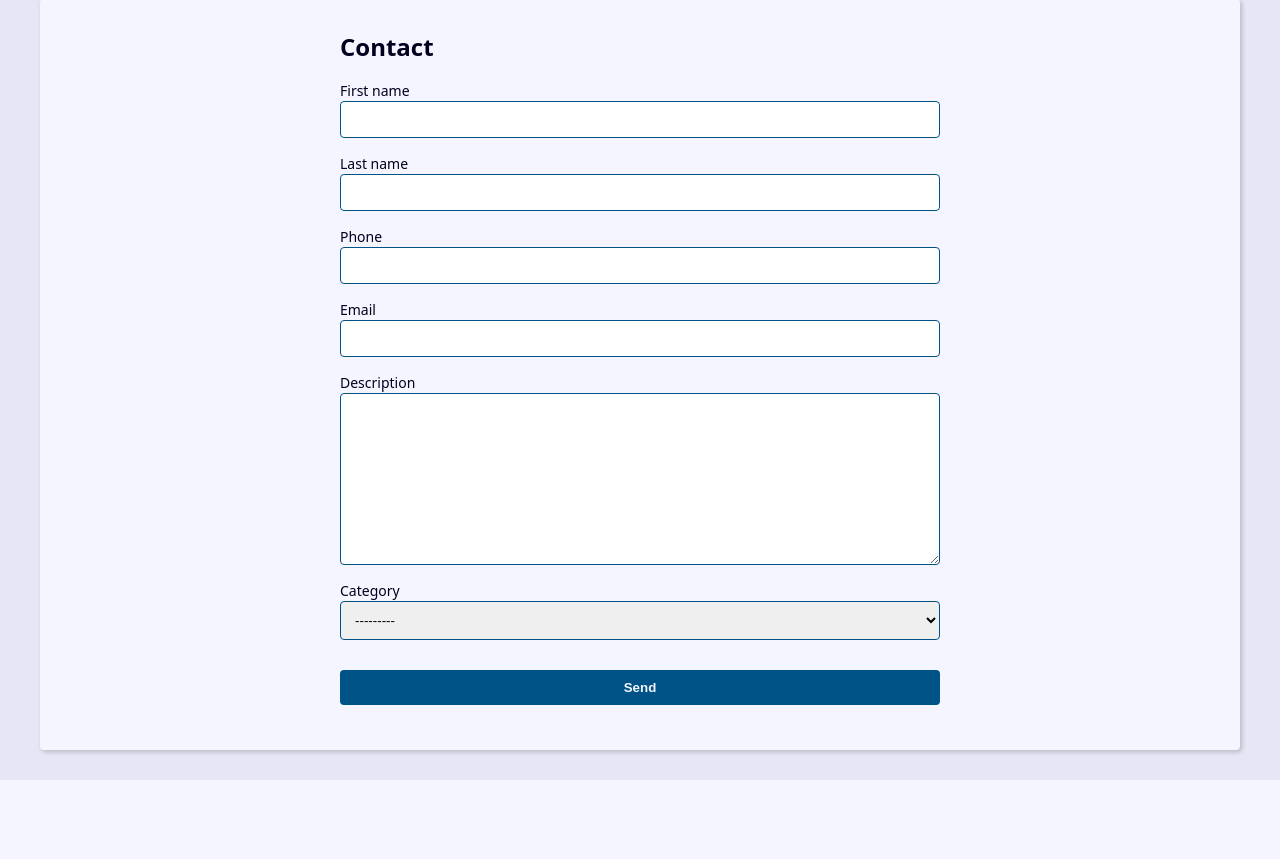
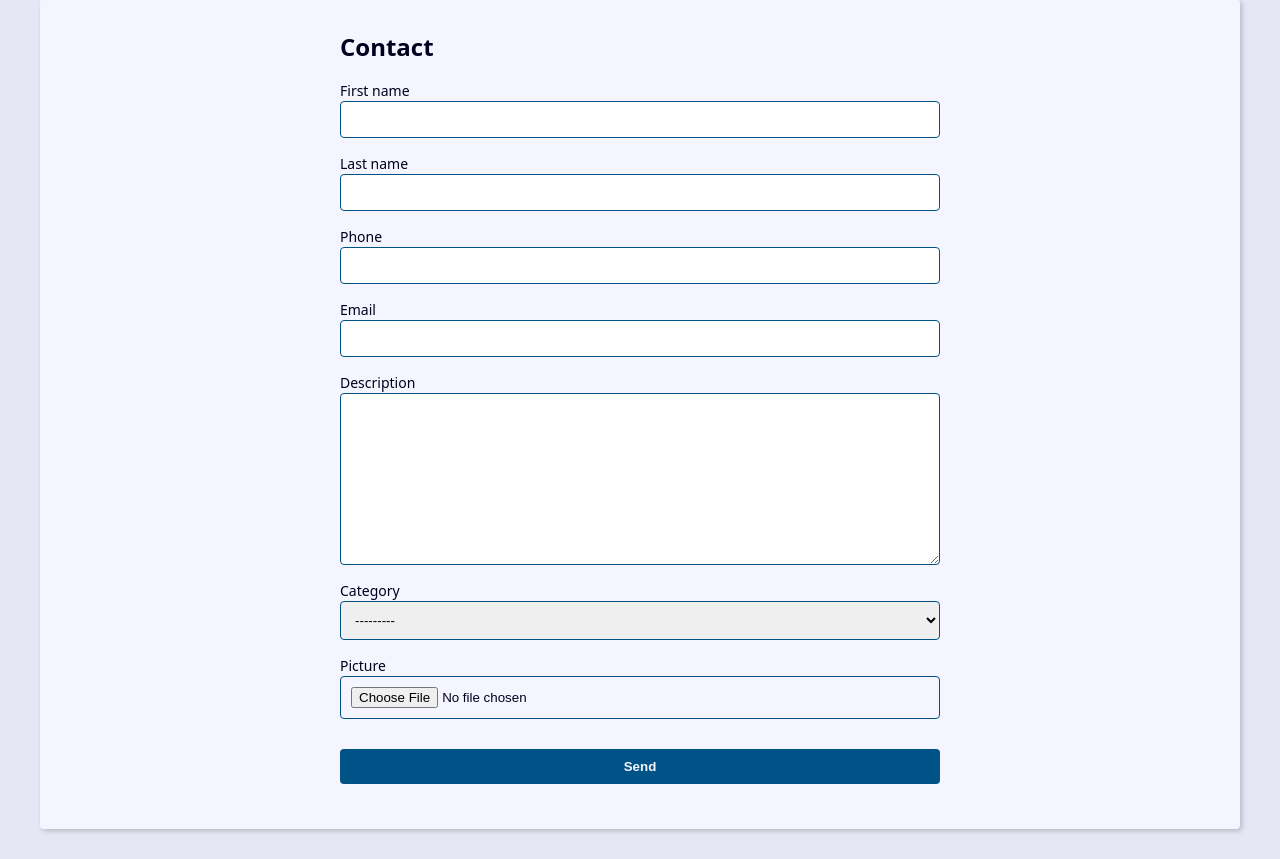
Before and after one commit to BenoGustavo/AgendaDjango, a Django app: page /contact/create/ in a window 1280 px wide. Shown: the part 270-1129 px from the top of the page. Before the commit the page ends 1050 px from the top, so only its background shows below. Run offline with Django 5.2, Linux system fonts and the light colour scheme; data that the repository does not hold is empty.

Commit message:
making images work for the contacts

```diff
--- a/contact/forms.py
+++ b/contact/forms.py
@@ -4,6 +4,14 @@ from . import models
 
 
 class ContactForm(forms.ModelForm):
+    picture = forms.ImageField(
+        widget=forms.FileInput(
+            attrs={
+                "accept": "image/*",
+            }
+        )
+    )
+
     class Meta:
         model = models.Contact
         fields = (
@@ -13,6 +21,7 @@ class ContactForm(forms.ModelForm):
             "email",
             "description",
             "category",
+            "picture",
         )
 
         # widgets = {"first_name": forms.PasswordInput()}
--- a/contact/templates/contact/create.html
+++ b/contact/templates/contact/create.html
@@ -20,6 +20,13 @@
                         {{ field }}
                         {{ field.errors }}
                     </div>
+
+                    {% if field.name == "picture" and field.value.url %}
+                        <div class="form__group">
+                            <img src="{{ field.value.url }}" alt="image">
+                        </div>
+                    {% endif %}
+
                 {% endfor %}
             </div>
 
--- a/contact/templates/contact/single_contact.html
+++ b/contact/templates/contact/single_contact.html
@@ -13,6 +13,12 @@
         <p><b>Description:</b> {{ contact.description }}</p>
         <p><b>Category:</b> {{ contact.category.name }}</p>
 
+        {% comment %} Check if the contact has a picture and display it {% endcomment %}
+
+        {% if contact.picture %}
+            <p><img src="{{contact.picture.url}}" alt="{{ contact.first_name }} {{contact.last_name}}"></p>
+        {% endif %}
+
         <div class="contact__links">
             <a href={% url "contact:update" contact.id %} class="button button__link">Update</a>
             <form action="{% url "contact:delete" contact.id %}" method="{{form__method}}">
--- a/contact/views/contact_forms.py
+++ b/contact/views/contact_forms.py
@@ -9,7 +9,7 @@ def create(request):
 
     # This will be the view for the contact creation form, if the user is only entering the page it won't trigger.
     if request.method == "POST":
-        form = ContactForm(request.POST)
+        form = ContactForm(request.POST, request.FILES)
 
         # This is the context with all the contacts data will be passed to the template.
         context = {
@@ -48,7 +48,7 @@ def update(request, contact_id: int):
 
     # This will be the view for the contact creation form, if the user is only entering the page it won't trigger.
     if request.method == "POST":
-        form = ContactForm(request.POST, instance=contact)
+        form = ContactForm(request.POST, request.FILES, instance=contact)
 
         # This is the context with all the contacts data will be passed to the template.
         context = {
```
